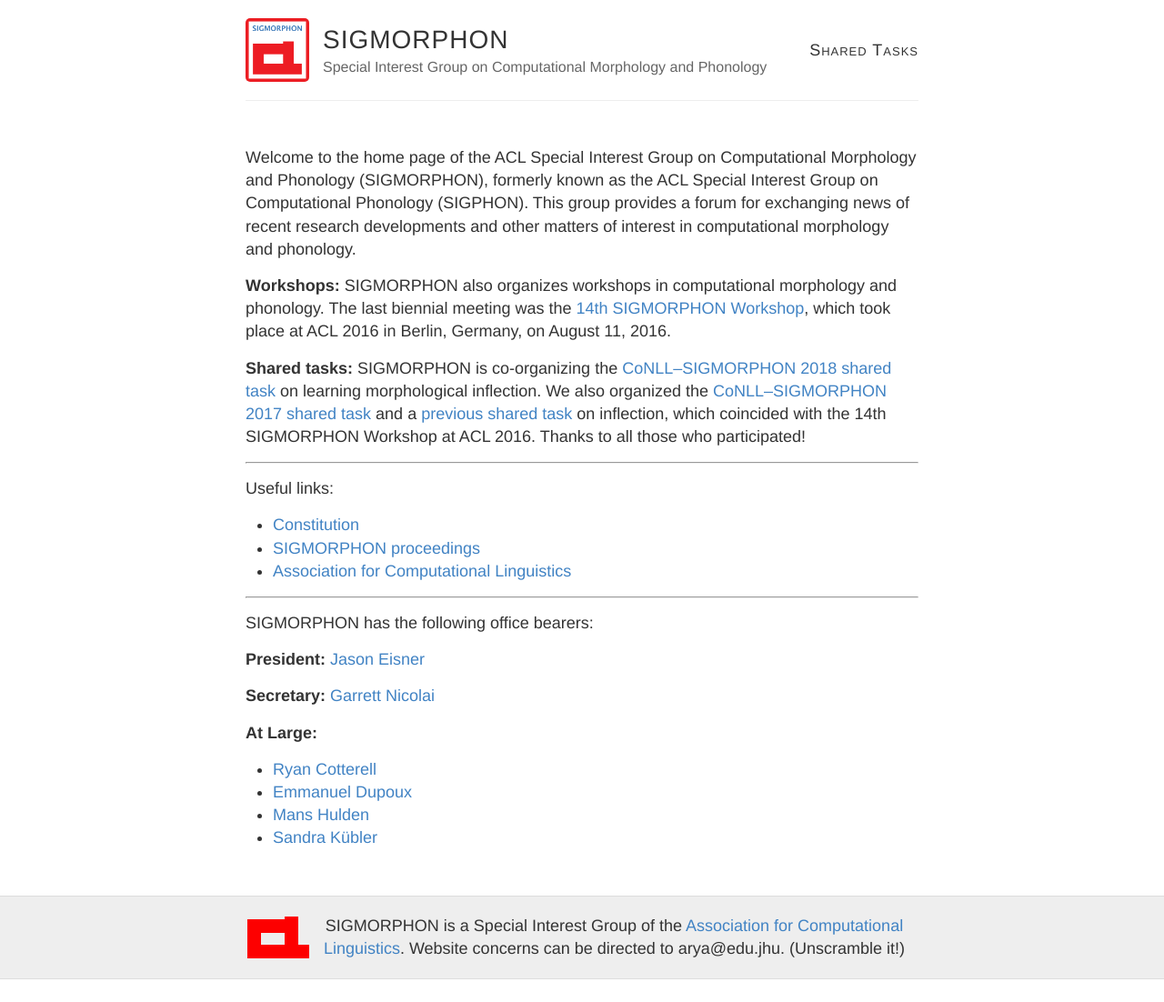
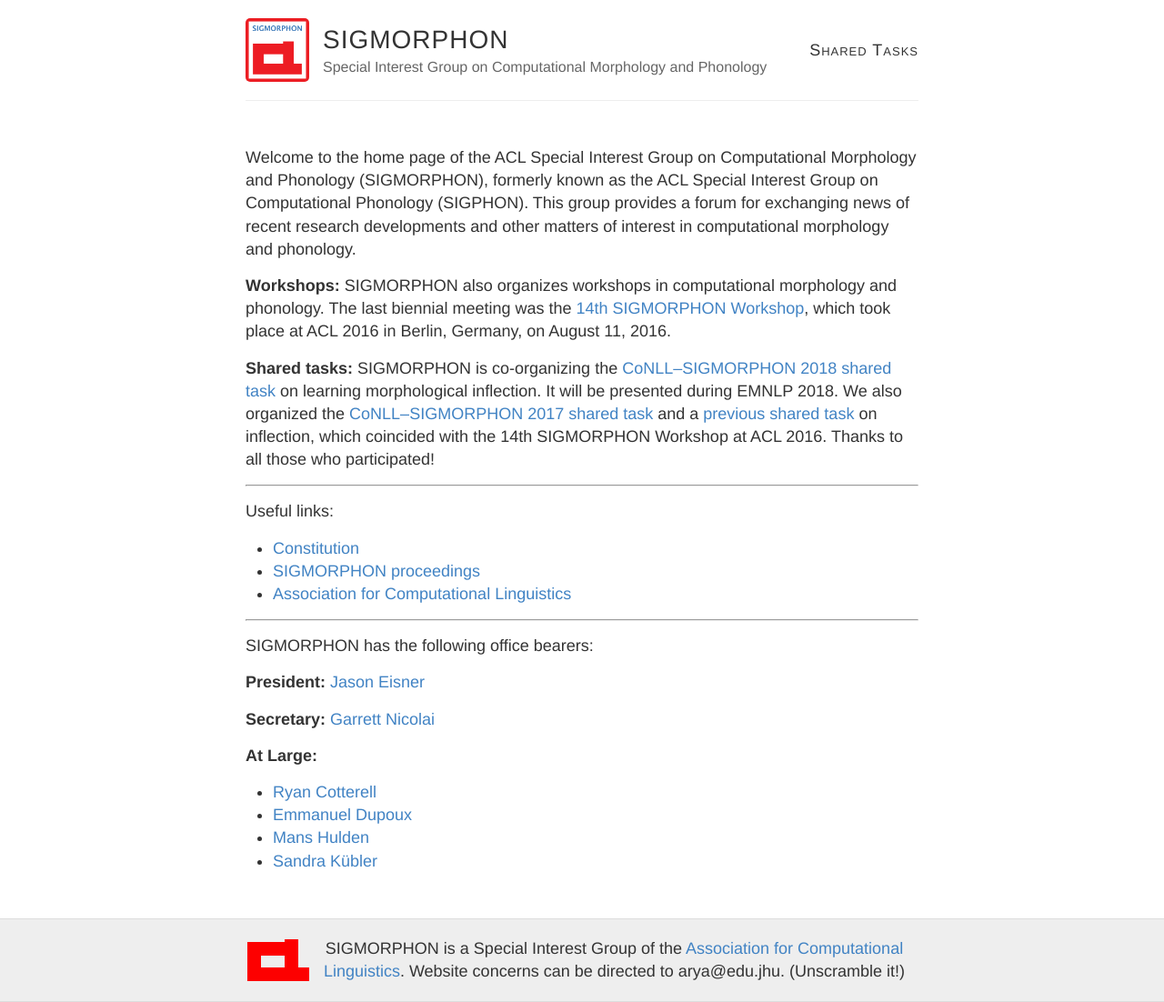
Before and after one commit to sigmorphon/sigmorphon.github.io, a Jekyll site: the page built from index.md, in a window 1280 px wide. Shown: the whole page at 91% size. Built offline with Jekyll 4.4.1, drawn with Linux system fonts in a browser that asks for light colours; before the commit the page ends 1077 px from its top, so only the background shows below that.

Commit message:
add conference info to main page

```diff
--- a/index.md
+++ b/index.md
@@ -6,7 +6,7 @@
 
 **Workshops:** SIGMORPHON also organizes workshops in computational morphology and phonology. The last biennial meeting was the [14th SIGMORPHON Workshop](http://www.ling.ohio-state.edu/sigmorphon/), which took place at ACL 2016 in Berlin, Germany, on August 11, 2016.
 
-**Shared tasks:** SIGMORPHON is co-organizing the [CoNLL–SIGMORPHON 2018 shared task](sharedtasks/2018) on learning morphological inflection. We also organized the [CoNLL–SIGMORPHON 2017 shared task](sharedtasks/2017) and a [previous shared task](sharedtasks/2016) on inflection, which coincided with the 14th SIGMORPHON Workshop at ACL 2016. Thanks to all those who participated!
+**Shared tasks:** SIGMORPHON is co-organizing the [CoNLL–SIGMORPHON 2018 shared task](sharedtasks/2018) on learning morphological inflection. It will be presented during EMNLP 2018. We also organized the [CoNLL–SIGMORPHON 2017 shared task](sharedtasks/2017) and a [previous shared task](sharedtasks/2016) on inflection, which coincided with the 14th SIGMORPHON Workshop at ACL 2016. Thanks to all those who participated!
 
 ---
 
```
Also changed, not shown: 1 other file.
